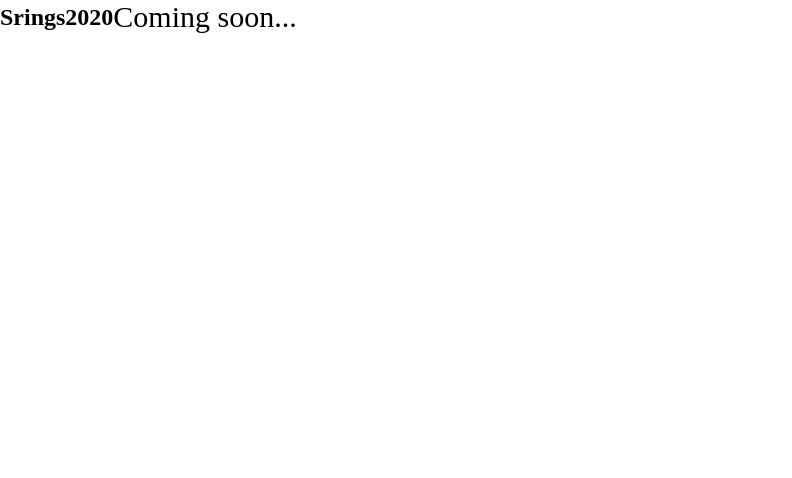
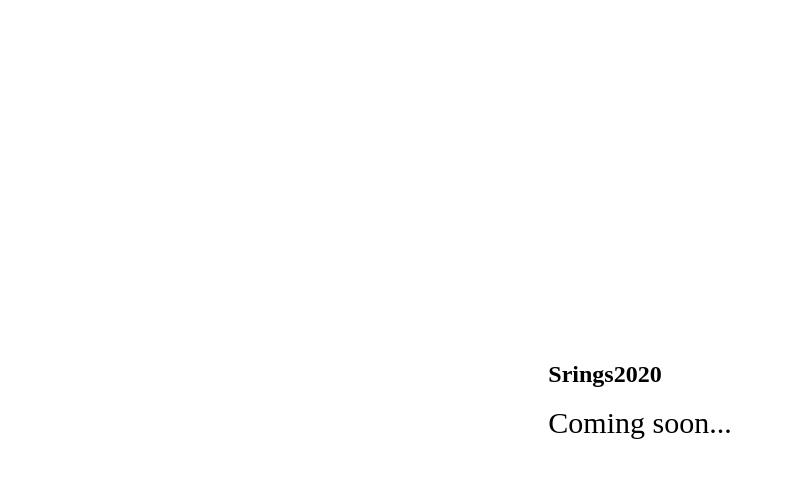
Before and after one commit to fuzzyprogrammer/strings2020, a plain HTML site: page index.html in a window 1280 px wide. Shown: the whole page, without its empty margins (0-792 px from the left). Drawn offline with Linux system fonts and the light colour scheme.

Commit message:
final commit

```diff
--- a/index.html
+++ b/index.html
@@ -3,13 +3,13 @@
 <head>
     <meta charset="UTF-8">
     <meta name="viewport" content="width=device-width, initial-scale=1.0">
-    <title>Document</title>
     <link rel="stylesheet" href="styles.css">
 </head>
 </html>
 <body>
     <div class="container">
-        <h2 >Srings2020</h2>
+        <h2>Srings2020</h2>
+        <br>
         <p class="title">Coming soon...</p>
     </div>
 </body>
--- a/styles.css
+++ b/styles.css
@@ -3,10 +3,15 @@
     padding:0;
 }
 
+body{
+    display:flex;
+    height:100vh;
+}
 .container{
     display: flex;
-    margin:0 auto;
-    align-items: center;
+    justify-content: center;
+    margin: auto;
+    flex-direction: column;
 }
 
 .title{
```
